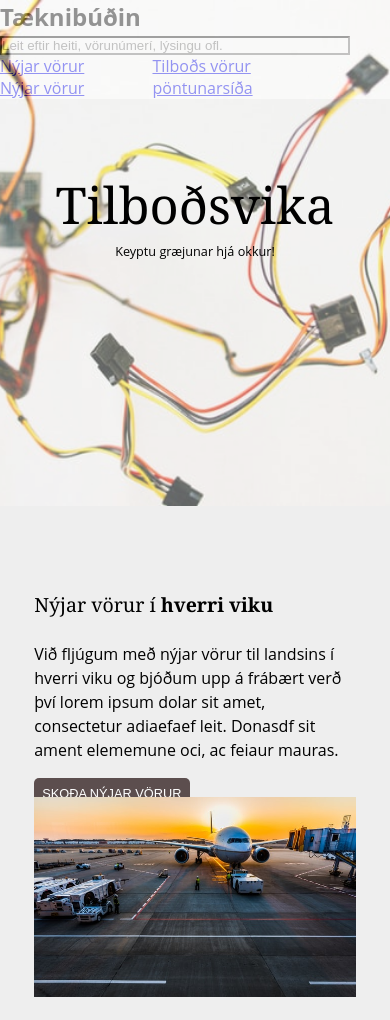
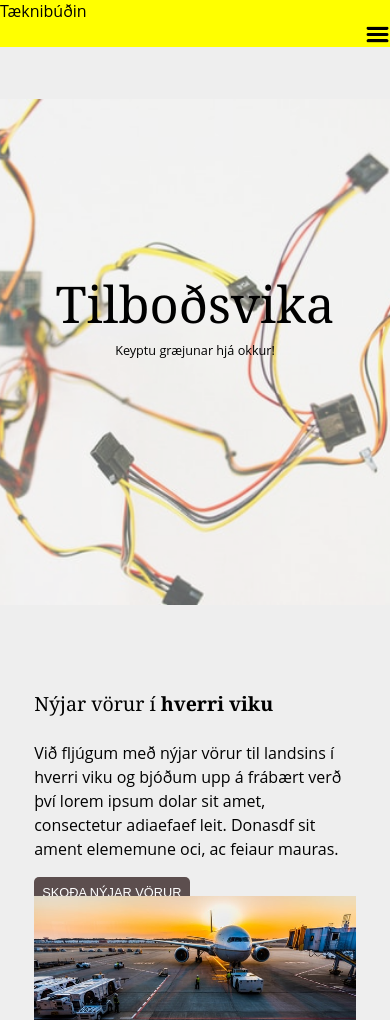
Before and after one commit to ArniZenux/vef-1-hop, a website: page index.html in a window 390 px wide. Shown: the top 1020 px of the page. Drawn offline with nearby package versions, Linux system fonts and the light colour scheme; files that its build step writes are made by us from their sources.

Commit message:
update and add hamburger #menu

```diff
--- a/index.html
+++ b/index.html
@@ -9,6 +9,7 @@
 		<main>
 
     <nav>
+			<div class="bigger">
 				<ul>
 					<li><div class="t_budin">Tæknibúðin</div></li>
 					<li><input type="text" placeholder="Leit eftir heiti, vörunúmerí, lýsingu ofl."></li>
@@ -17,7 +18,24 @@
 					<li><a href="pages/vorulisti.html">Nýjar vörur</a></li>
 					<li><a href="pages/pontun.html">pöntunarsíða</a></li>
 				</ul>
+			</div>
 	  </nav>
+
+		<nav>
+			<div class="smaller">
+				<div class="content">
+					<div class="t_budin">Tæknibúðin</div>
+					<div class="hamburger_image"><img src="images/Hamburger.png" alt=""/></div>
+					<!--
+					<li><input type="text" placeholder="Leit eftir heiti, vörunúmerí, lýsingu ofl."></li>
+					<li><a href="pages/vorulisti.html">Nýjar vörur</a></li>
+					<li><a href="pages/vorusida.html">Tilboðs vörur</a></li>
+					<li><a href="pages/vorulisti.html">Nýjar vörur</a></li>
+					<li><a href="pages/pontun.html">pöntunarsíða</a></li>
+					-->
+				</div>
+			</div>
+		</nav>
 
 	<header>
 		<div class="image">
@@ -78,11 +96,11 @@
 											 <span>Takmarkað magn</span>
 										 </div>
 										 <div class="price">189.000 kr.</div>
-										 <button><a href="./pages/vorusida.html"> Setja í körfu</a></button>
 									 </li>
-
+									 <button><a href="./pages/vorusida.html"> Setja í körfu</a></button>
 								 </ul>
 							 </section>
+
 						 </div>
 
 						 <div class="col col-3 col-md-5 col-sm-10 offset-col-sm-1">
--- a/styles/body.scss
+++ b/styles/body.scss
@@ -16,8 +16,9 @@
 .categories section {
   background-color: white;
   border-radius: 0.3rem;
-  display: flex;
-  flex-direction: column;
+  /*display: flex;
+  flex-direction: column;*/
+
   padding: 0.7rem;
   margin-top: 1rem;
   margin-bottom: 1rem;
@@ -32,16 +33,11 @@
 
   display: flex;
   flex-direction: column;
-
-  border: 1px solid var(--color-border);
-  padding: var(--spacing);
 }
 
 .categories section li {
   display: flex;
   flex-direction: column;
-
-  border-bottom: 1px solid var(--color-border);
 }
 
 .categories section li:first-child {
--- a/styles/floskuhals.scss
+++ b/styles/floskuhals.scss
@@ -75,9 +75,9 @@
 
   .floskuhals .hals_grein{
     text-align: left;
-  display: flex;
-  flex-direction: column;
-  justify-content: space-around;
+    display: flex;
+    flex-direction: column;
+    justify-content: space-around;
     margin-bottom: 1rem;
     width: 80vmin;
     height: 190px;
--- a/styles/footer.scss
+++ b/styles/footer.scss
@@ -27,8 +27,8 @@ footer h2{
 
 footer section ul{
   flex: 1;
-  display: flex;
-  flex-direction: column;
+  /*display: flex;
+  flex-direction: column;*/
 }
 
 footer section li{
--- a/styles/global.scss
+++ b/styles/global.scss
@@ -23,8 +23,6 @@ button {
   border: 0px solid $color-black;
   border-radius: 5px;
   padding: 0.5rem;
-  transition: color $transition, background-color $transition;
-  word-break: initial;
   text-transform: uppercase;
 }
 
--- a/styles/nav.scss
+++ b/styles/nav.scss
@@ -1,33 +1,81 @@
 // Sækja config
 @import './config';
 
-nav{
-    position:absolute;
-    top: 0;
+nav .bigger{
+    visibility:visible;
+    background-color: red;
     width: 100%;
-    overflow: hidden;
-    background-color:#fff;
+    overflow: none;
+}
+nav .smaller{
+    visibility: hidden;
 }
 
-nav ul{
+nav .bigger ul{
     list-style: none;
     margin: 0;
     padding: 0;
-    background-color:white;
 }
 
-li{
+nav .bigger li {
     display: inline-block;
     margin-right: 4rem;
 }
-nav ul li .t_budin{
-    background-color: #fff;
+nav .bigger ul li .t_budin{
     display: block;
     font-size: 1.5rem;
     font-weight: 700;
 }
 
-nav input{
+nav .bigger input{
     width: 350px;
-    background-color: white;
 }
+
+@media (max-width: 1000px) {
+    nav .bigger{
+        background-color: red;
+        visibility: hidden;
+    };
+
+    nav .smaller{
+        background-color: yellow;
+        visibility: visible;
+        position: absolute;
+        top: 0;
+        left: 0;
+        width: 100%;
+    }
+
+    nav .smaller .content{
+      display: inline;
+
+    	margin: 0;
+    	padding: 0;
+		}
+
+		nav .smaller ul li .t_budin{
+		 	font-size: 1.5rem;
+		  font-weight: 700;
+	 	}
+
+		nav .smaller .hamburger_image img{
+      float: right;
+      width: 25px;
+      height: 25px;
+    }
+
+		nav .smaller ul{
+			list-style: none;
+			margin: 0;
+			padding: 0;
+		}
+
+		nav .smaller li {
+			display: inline-block;
+			margin-right: 4rem;
+		}
+
+    nav .smaller input{
+        width: 350px;
+    }
+}
```
Also changed, not shown: pages/pontun.html (+1 -1 lines), images/Hamburger.png (added), images/Hamburger_2.png (added).
